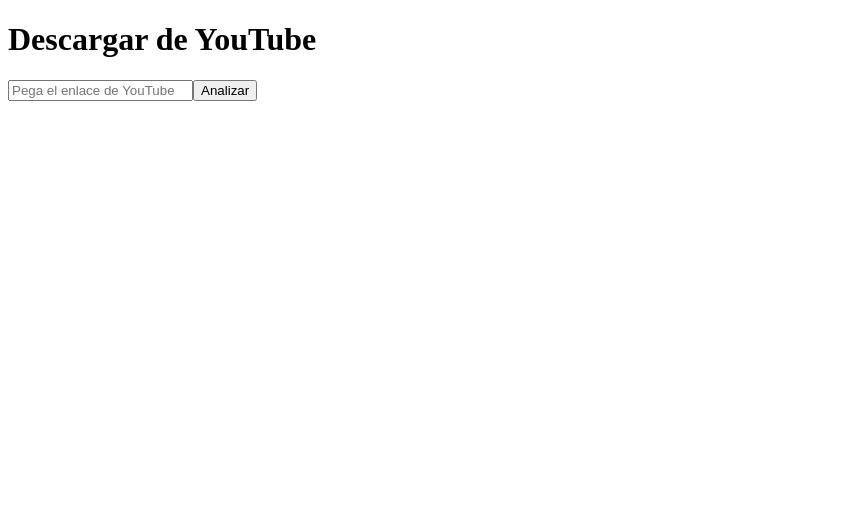
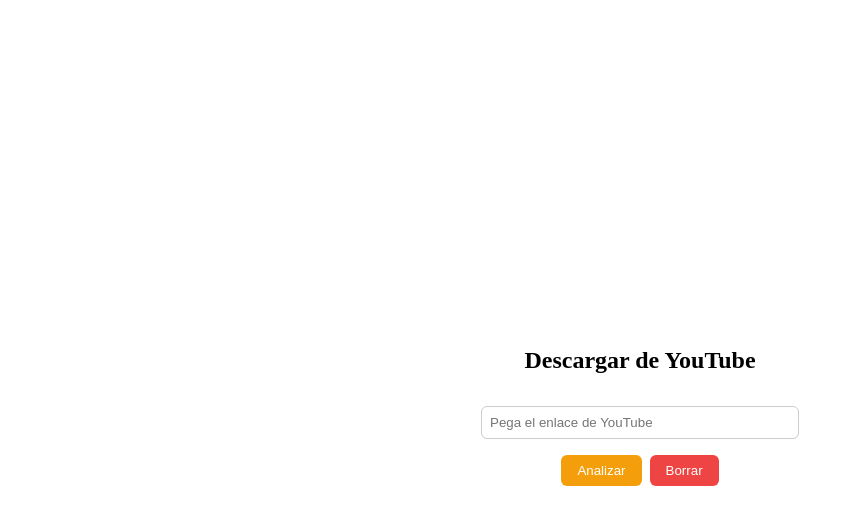
Before and after one commit to DanielSaborido/my-ytdl-app, a Vue app: page / in a window 1280 px wide. Shown: the top 524 px of the page, without its empty margins (0-854 px from the left). Built offline with nearby package versions, Linux system fonts and the light colour scheme.

Commit message:
mejora de estilo y ajustes de permisos

```diff
--- a/src/App.vue
+++ b/src/App.vue
@@ -1,45 +1,98 @@
 <template>
-  <div class="p-6 max-w-md mx-auto space-y-4">
-    <h1 class="text-xl font-bold">Descargar de YouTube</h1>
-    <input
-      v-model="url"
-      type="text"
-      placeholder="Pega el enlace de YouTube"
-      class="w-full border p-2 rounded"
-    />
-    <button
-      @click="analyze"
-      class="bg-yellow-600 text-white px-4 py-2 rounded w-full"
-    >
-      Analizar
-    </button>
-    <div v-if="info" class="space-y-3 border rounded p-3 shadow">
-      <img :src="info.thumbnail" alt="Miniatura" class="rounded w-full" />
-      <h2 class="font-semibold text-lg">{{ info.title }}</h2>
-
-      <div class="flex gap-2">
-        <button
-          @click="download('video')"
-          class="bg-blue-600 text-white px-4 py-2 rounded flex-1"
-        >
-          Descargar Video
-        </button>
-        <button
-          @click="download('audio')"
-          class="bg-green-600 text-white px-4 py-2 rounded flex-1"
-        >
-          Descargar Audio
-        </button>
+  <div class="container">
+    <h1>Descargar de YouTube</h1>
+    <input v-model="url" type="text" placeholder="Pega el enlace de YouTube" />
+    <div class="action-buttons">
+      <button @click="analyze">Analizar</button>
+      <button @click="clear">Borrar</button>
+    </div>
+    <div v-if="info" class="info">
+      <img :src="info.thumbnail" alt="Miniatura" />
+      <h2>{{ info.title }}</h2>
+      <div class="buttons">
+        <button @click="download('video')">Descargar Video</button>
+        <button @click="download('audio')">Descargar Audio</button>
       </div>
     </div>
   </div>
 </template>
+
+<style>
+  .container {
+    display: flex;
+    flex-direction: column;
+    align-items: center;
+    justify-content: center;
+    min-height: 100vh;
+    gap: 1rem;
+    padding: 1.5rem;
+    box-sizing: border-box;
+  }
+
+  h1 {
+    font-size: 1.5rem;
+    font-weight: bold;
+    text-align: center;
+  }
+
+  input {
+    width: 300px;
+    padding: 0.5rem;
+    border: 1px solid #ccc;
+    border-radius: 6px;
+  }
+
+  button {
+    padding: 0.5rem 1rem;
+    border: none;
+    border-radius: 6px;
+    color: white;
+    cursor: pointer;
+  }
+
+  .action-buttons {
+    display: flex;
+    gap: 0.5rem;
+  }
+  .action-buttons button:nth-of-type(1) { background-color: #f59e0b; }
+  .action-buttons button:nth-of-type(2) { background-color: #ef4444; }
+  .buttons button:nth-of-type(1) { background-color: #2563eb; }
+  .buttons button:nth-of-type(2) { background-color: #16a34a; }
+
+  .info {
+    border: 1px solid #ccc;
+    padding: 1rem;
+    border-radius: 6px;
+    text-align: center;
+    max-width: 350px;
+  }
+
+  .info img {
+    width: 100%;
+    border-radius: 6px;
+  }
+
+  .buttons {
+    display: flex;
+    gap: 0.5rem;
+    margin-top: 0.5rem;
+  }
+  .buttons button {
+    flex: 1;
+  }
+</style>
 
 <script setup>
   import { ref } from "vue"
 
   const url = ref("")
   const info = ref(null)
+
+  function clear() {
+    url.value = ""
+    info.value = null
+  }
+
 
   async function analyze() {
     if (!url.value) {
```
Also changed, not shown: server.js (+36 -19 lines). Lines whose indentation alone changed are shown as unchanged.
